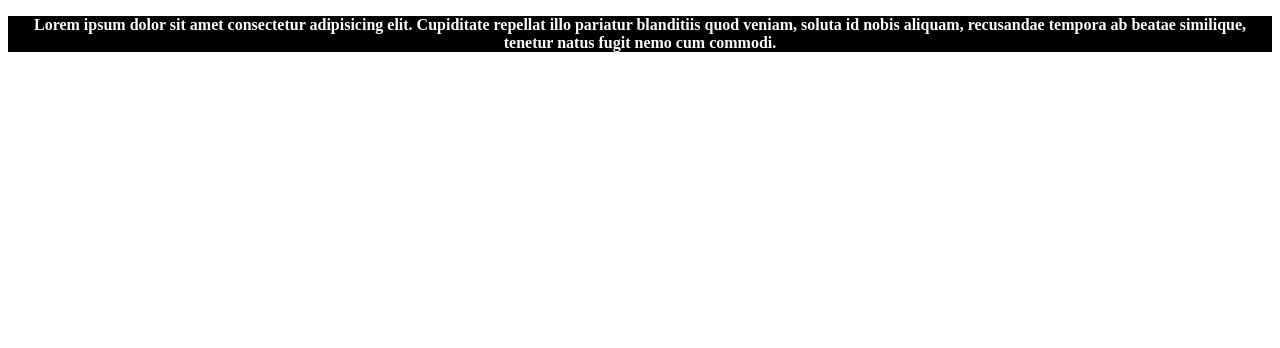
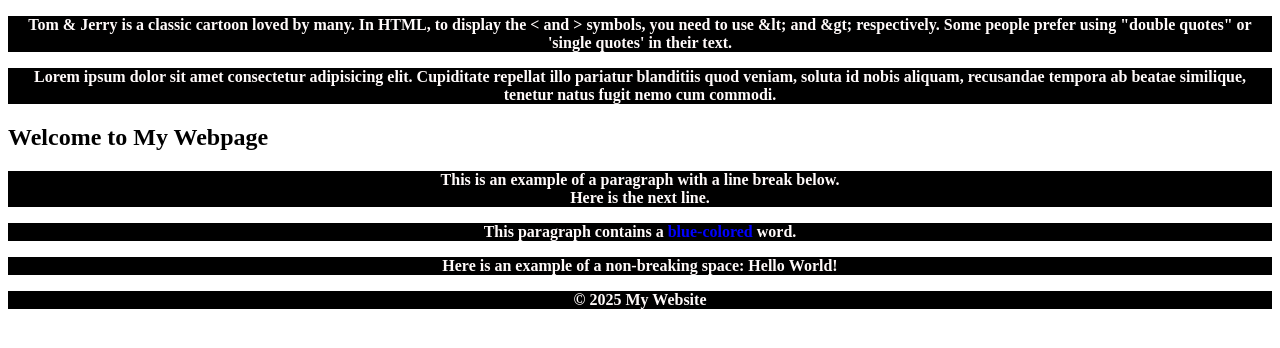
Before and after one commit to TFKSHADOW/HTML-and-CSS-Projects, a plain HTML site: page Basic_HTML_and_CSS/Basic_HTML_5.html in a window 1280 px wide. Drawn offline with Linux system fonts and the light colour scheme.

Commit message:
last bit

```diff
--- a/Basic_HTML_and_CSS/Basic_CSS_2.css
+++ b/Basic_HTML_and_CSS/Basic_CSS_2.css
@@ -3,4 +3,5 @@ p{
     color: snow;
     font-weight: bold;
     text-align: center;
+    text-shadow: 2px;
 }
--- a/Basic_HTML_and_CSS/Basic_HTML_5.html
+++ b/Basic_HTML_and_CSS/Basic_HTML_5.html
@@ -7,6 +7,21 @@
     <link rel="stylesheet" href="Basic_CSS_2.css">
 </head>
 <body>
+
+    <p>Tom &amp; Jerry is a classic cartoon loved by many. In HTML, to display the &lt; and &gt; symbols, you need to use &amp;lt; and &amp;gt; respectively. Some people prefer using &quot;double quotes&quot; or &apos;single quotes&apos; in their text.</p>
+
     <p>Lorem ipsum dolor sit amet consectetur adipisicing elit. Cupiditate repellat illo pariatur blanditiis quod veniam, soluta id nobis aliquam, recusandae tempora ab beatae similique, tenetur natus fugit nemo cum commodi.</p>
+
+    <section>
+        <h2>Welcome to My Webpage</h2>
+        <p>This is an example of a paragraph with a line break below.<br>Here is the next line.</p>
+        <p>This paragraph contains a <span style="color: blue;">blue-colored</span> word.</p>
+        <p>Here is an example of a non-breaking space: Hello&nbsp;World!</p>
+    </section>
+    <footer>
+        <p>&copy; 2025 My Website</p>
+    </footer>
+
+
 </body>
 </html>
```
Also changed, not shown: Basic_HTML_and_CSS/CSS_lists.css (added, +8 -0 lines), Basic_HTML_and_CSS/HTML_Lists.html (+1 -0 lines).
